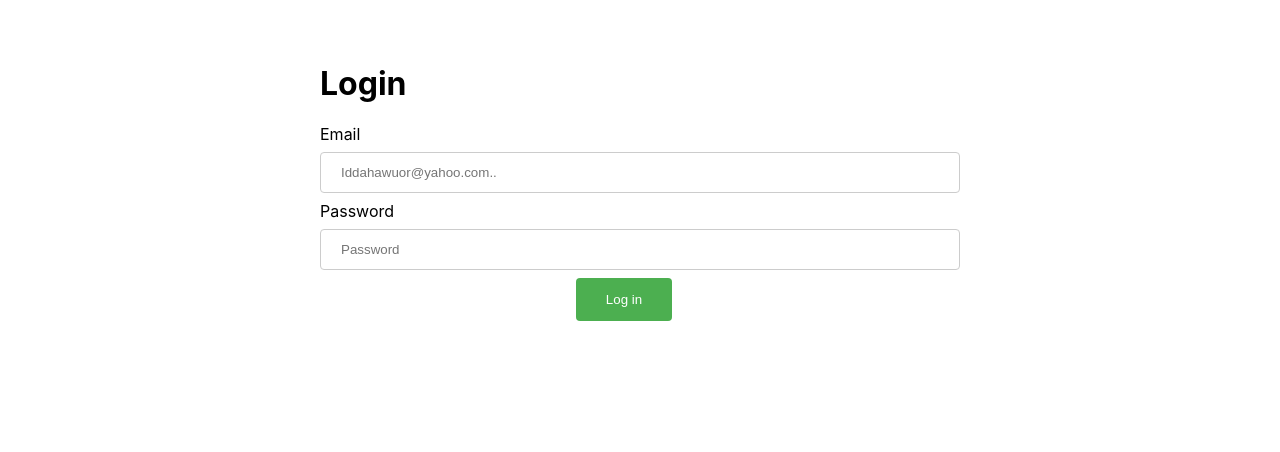
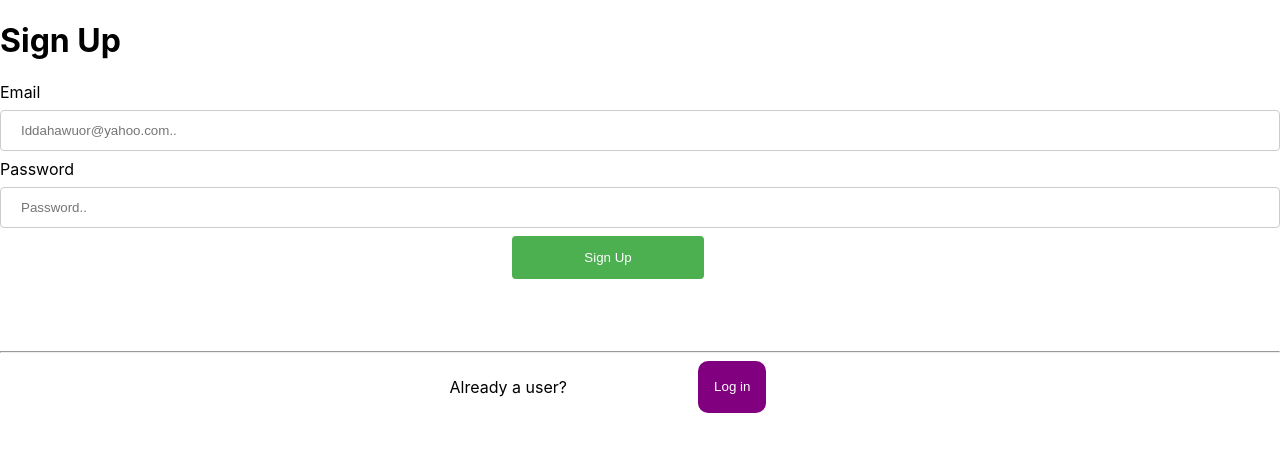
Before and after one commit to Iddahodhiambo/phase-3-project-react, a React (Create React App) app: page /signup in a window 1280 px wide. Shown: the top 452 px of the page. Built offline with nearby package versions, Linux system fonts and the light colour scheme.

Commit message:
create signp pagup and log in page

```diff
--- a/package.json
+++ b/package.json
@@ -8,6 +8,7 @@
     "@testing-library/user-event": "^13.5.0",
     "react": "^18.2.0",
     "react-dom": "^18.2.0",
+    "react-router-dom": "^6.8.2",
     "react-scripts": "5.0.1",
     "web-vitals": "^2.1.4"
   },
--- a/src/App.css
+++ b/src/App.css
@@ -20,6 +20,7 @@ input[type=submit] {
   color: white;
   padding: 14px 20px;
   margin-left: 40%;
+  margin-bottom: 5%;
   border: none;
   border-radius: 4px;
   cursor: pointer;
@@ -28,3 +29,16 @@ input[type=submit] {
 input[type=submit]:hover {
   background-color: #45a049;
 }
+.signup {
+  display: flex;
+  justify-content: space-around;
+  margin-left: 30%;
+  margin-right: 35%;
+}
+.btn{
+  background-color: purple;
+  color: white;
+  padding: 1rem;
+  border-radius: 10px;
+  border: none;
+}
--- a/src/App.js
+++ b/src/App.js
@@ -3,6 +3,8 @@ import './App.css';
 import { useState, useEffect } from'react';
 import Task from './components/tasks';
 import Log_in from './components/log_in';
+import {Routes, Route} from 'react-router-dom';
+import SignUp from './components/SignUp';
 
 
 
@@ -22,7 +24,10 @@ import Log_in from './components/log_in';
 
   return (
     <div className="App">
-      <Log_in/>
+      <Routes>
+        <Route path="/login" element={<Log_in/>} />
+        <Route path="/signup" element={<SignUp />} />
+      </Routes>
     </div>
   )
 }
--- /dev/null
+++ b/src/components/SignUp.js
@@ -0,0 +1,48 @@
+import React from "react";
+import { useNavigate } from "react-router-dom";
+
+function SignUp() {
+  const navigate = useNavigate();
+//   function handleSubmit(e) {
+//     e.preventDefault();
+//     navigate("/login");
+//     console.log("submit");
+//   }
+
+  function handleClick() {
+    navigate("/login");
+    console.log("click");
+  }
+
+  return (
+    <div className="Signup">
+      <h1>Sign Up</h1>
+      <form>
+        <label for="email">Email</label>
+        <input
+          type="text"
+          id="email"
+          name="email"
+          placeholder="Iddahawuor@yahoo.com.."
+        />
+
+        <label for="password">Password</label>
+        <input
+          type="Password"
+          id="password"
+          name="Password"
+          placeholder="Password.."
+        />
+
+        <input type="submit" value="Sign Up" />
+      </form>
+      <hr/>
+      <div class="signup">
+        <p>Already a user?</p>
+        <button className="btn" onClick={handleClick}>Log in</button>
+      </div>
+    </div>
+  );
+}
+
+export default SignUp;
--- a/src/components/log_in.js
+++ b/src/components/log_in.js
@@ -1,10 +1,20 @@
+import React from "react";
+import { useNavigate } from "react-router-dom";
+
 function Log_in() {
+
+  const navigate = useNavigate();
+  //Redirect to sign up page
+  function handleClick(){
+    navigate("/signup");
+  }
+
   return (
     <div className="login">
 
       <h1>Login</h1>
       <form action="post">
-        <label for="fname">Email</label>
+        <label for="email">Email</label>
         <input
           type="text"
           id="fname"
@@ -12,7 +22,7 @@ function Log_in() {
           placeholder="Iddahawuor@yahoo.com.."
         />
 
-        <label for="lname">Password</label>
+        <label for="password">Password</label>
         <input
           type="Password"
           id="lname"
@@ -22,6 +32,11 @@ function Log_in() {
 
         <input type="submit" value="Log in" />
       </form>
+      <hr/>
+      <div class="signup">
+        <p>Don't have an account?</p>
+        <button className="btn" onClick={handleClick} >Sign up</button>
+      </div>
     </div>
   );
 }
--- a/src/index.js
+++ b/src/index.js
@@ -1,13 +1,16 @@
-import React from 'react';
-import ReactDOM from 'react-dom/client';
-import './index.css';
-import App from './App';
-import reportWebVitals from './reportWebVitals';
+import React from "react";
+import ReactDOM from "react-dom/client";
+import "./index.css";
+import App from "./App";
+import reportWebVitals from "./reportWebVitals";
+import { BrowserRouter } from "react-router-dom";
 
-const root = ReactDOM.createRoot(document.getElementById('root'));
+const root = ReactDOM.createRoot(document.getElementById("root"));
 root.render(
   <React.StrictMode>
-    <App />
+    <BrowserRouter>
+      <App />
+    </BrowserRouter>
   </React.StrictMode>
 );
 
```
Also changed, not shown: 1 other file (tests, documents, lock files or other folders).
